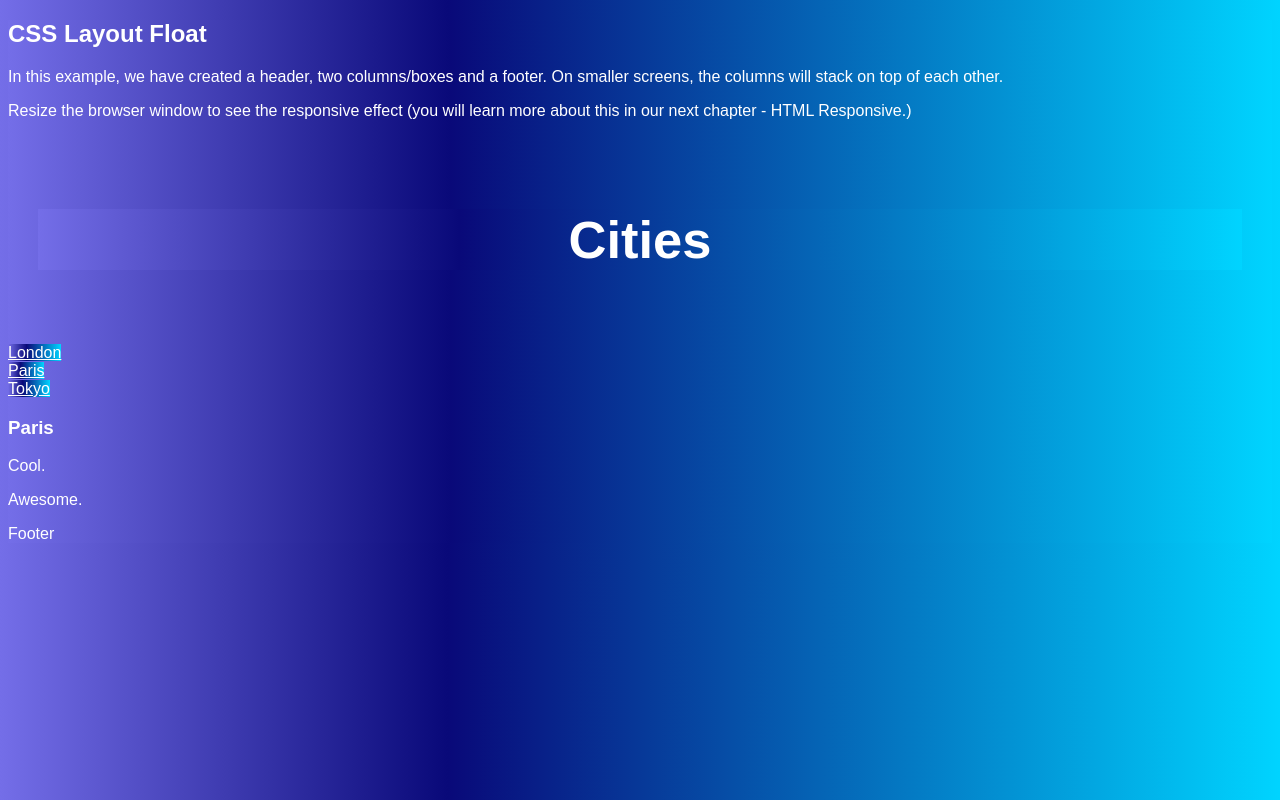
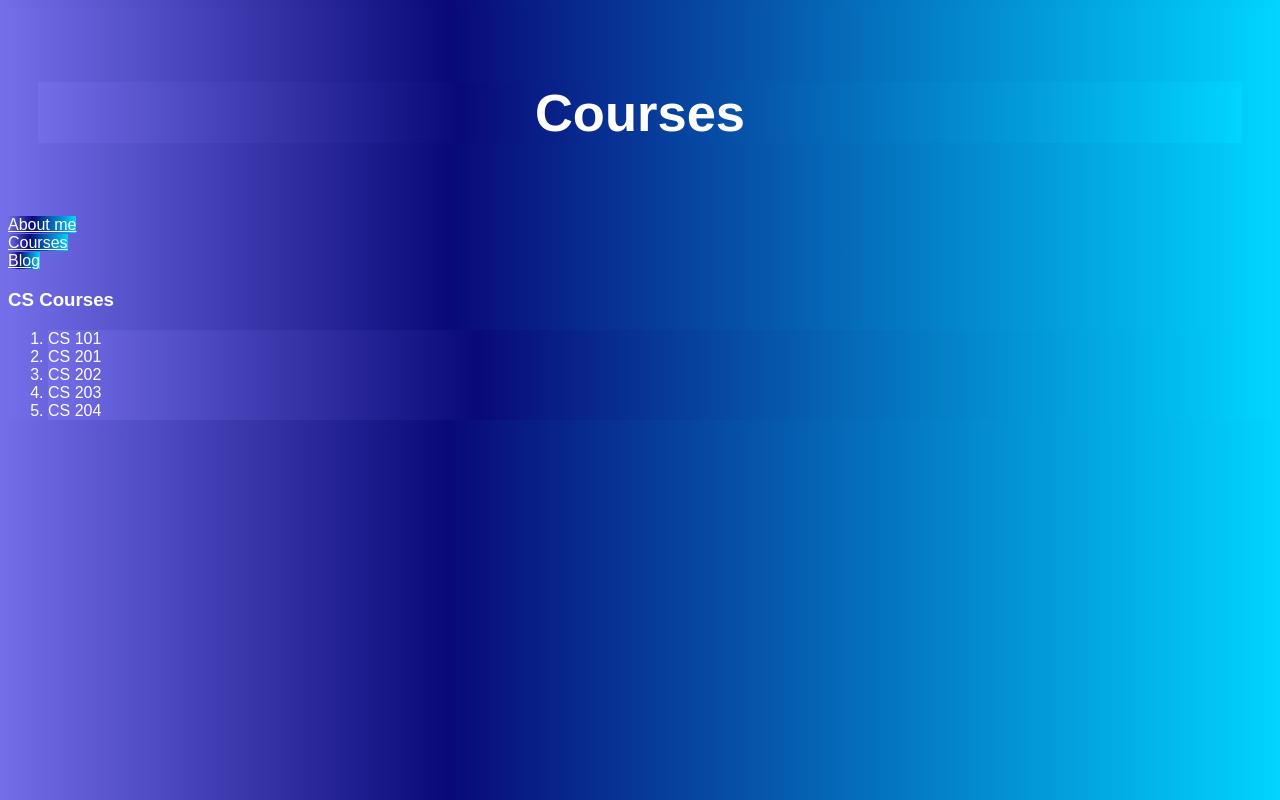
Before and after one commit to sicholas/WebDev_lect3, a plain HTML site: page paris.html in a window 1280 px wide. Drawn offline with Linux system fonts and the light colour scheme.

Commit message:
Update paris.html

```diff
--- a/paris.html
+++ b/paris.html
@@ -1,39 +1,37 @@
 <!DOCTYPE html>
 <html lang="en">
 <head>
-<title>CSS Template</title>
+<title>Courses</title>
 <meta charset="utf-8">
 <meta name="viewport" content="width=device-width, initial-scale=1">
 <link rel="stylesheet" href="main.css"></head>
 <body>
 
-<h2>CSS Layout Float</h2>
-<p>In this example, we have created a header, two columns/boxes and a footer. On smaller screens, the columns will stack on top of each other.</p>
-<p>Resize the browser window to see the responsive effect (you will learn more about this in our next chapter - HTML Responsive.)</p>
-
 <header>
-  <h2>Cities</h2>
+  <h2>Courses</h2>
 </header>
 
 <section>
   <nav>
     <ul>
-      <li><a href="index.html">London</a></li>
-      <li><a href="paris.html">Paris</a></li>
-      <li><a href="tokyo.html">Tokyo</a></li>
+      <li><a href="index.html">About me</a></li>
+      <li><a href="paris.html">Courses</a></li>
+      <li><a href="tokyo.html">Blog</a></li>
     </ul>
   </nav>
 
   <article>
-    <h1>Paris</h1>
-    <p>Cool.</p>
-    <p>Awesome.</p>
+    <!-- make inline blocks, highlight text in ordered list -->
+    <h1>CS Courses</h1>
+    <ol>
+      <li>CS 101</li>
+      <li>CS 201</li>
+      <li>CS 202</li>
+      <li>CS 203</li>
+      <li>CS 204</li>
+    </ol>
   </article>
 </section>
 
-<footer>
-  <p>Footer</p>
-</footer>
-
 </body>
 </html>
```
